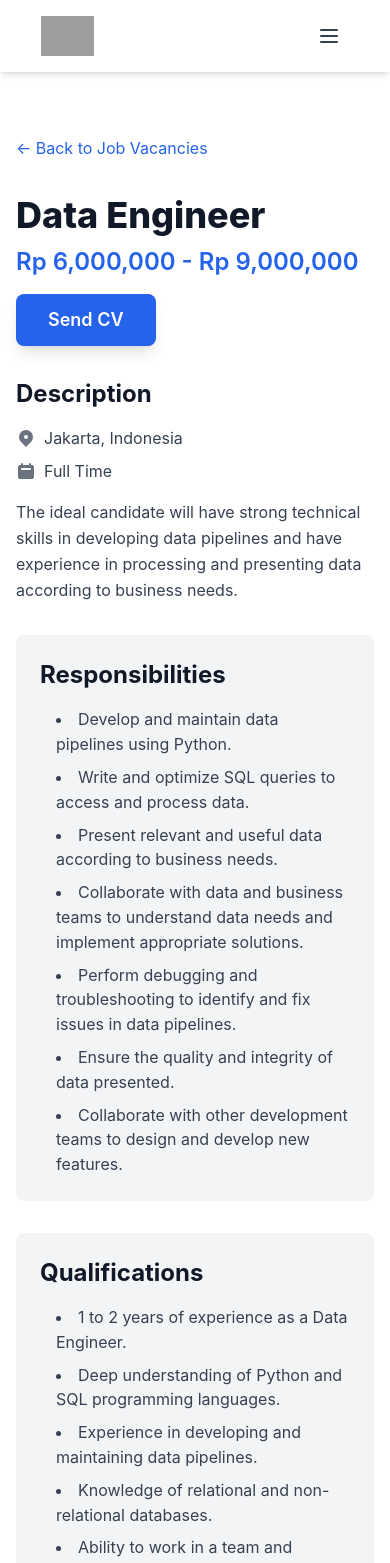
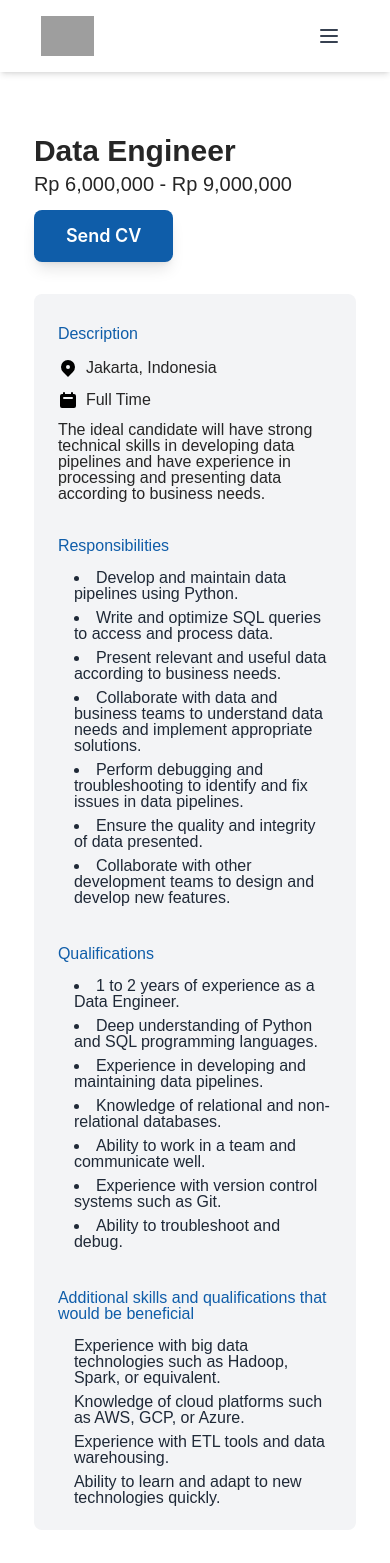
Before and after one commit to Vputri/metalit, a Nuxt app: page /career-support/data-engineer in a window 390 px wide. Shown: the top 1563 px of the page. Built offline with nearby package versions, Linux system fonts and the light colour scheme; grey boxes are pictures that could not be loaded.

Commit message:
fix responsive detail career

```diff
--- a/components/Header.vue
+++ b/components/Header.vue
@@ -94,12 +94,12 @@
 
       <div class="hidden lg:flex space-x-4">
         <button
-          class="px-6 py-2 border border-blue-600 text-blue-600 rounded-lg hover:bg-blue-50 transition duration-300 font-semibold"
+          class="px-6 py-2 border border-[#0F5DA9] text-[#0F5DA9] rounded-lg hover:bg-blue-50 transition duration-300 font-semibold"
         >
           Login
         </button>
         <button
-          class="px-6 py-2 bg-blue-600 text-white rounded-lg hover:bg-blue-700 transition duration-300 font-semibold"
+          class="px-6 py-2 bg-[#0F5DA9] text-white rounded-lg hover:bg-blue-700 transition duration-300 font-semibold"
         >
           Registrasi
         </button>
--- a/components/TestimonialCarousel.vue
+++ b/components/TestimonialCarousel.vue
@@ -75,12 +75,12 @@
       <button
         v-for="(testimonial, index) in props.testimonials"
         :key="'indicator-' + index"
-        @click="goToTestimonial(index)"
         :class="[
           'w-3 h-3 rounded-full transition-colors duration-300',
           index === currentIndex ? 'bg-blue-600' : 'bg-gray-300 hover:bg-gray-400',
         ]"
         :aria-label="`Go to testimonial ${index + 1}`"
+        @click="goToTestimonial(index)"
       ></button>
     </div>
   </div>
--- a/pages/career-support/[id].vue
+++ b/pages/career-support/[id].vue
@@ -7,34 +7,41 @@
 
     <template v-if="job">
       <section class="bg-white py-16 px-4 md:px-8">
-        <div class="container mx-auto max-w-4xl">
-          <NuxtLink to="/career-support" class="text-blue-600 hover:underline mb-8 inline-block">
+        <div class="container mx-auto max-w-[90%]">
+          <!-- <NuxtLink to="/career-support" class="text-blue-600 hover:underline mb-8 inline-block">
             &larr; Back to Job Vacancies
-          </NuxtLink>
+          </NuxtLink> -->
 
           <div class="flex flex-col md:flex-row justify-between items-start md:items-center mb-8">
             <div>
               <h1
-                class="text-4xl md:text-5xl font-extrabold leading-tight mb-2 text-gray-900 rounded-md"
+                class="font-poppins font-bold text-[30px] leading-none tracking-normal text-[#262626] mb-2"
               >
                 {{ job.title }}
               </h1>
-              <p class="text-blue-600 font-semibold text-2xl mb-4">{{ job.salary }}</p>
+              <p
+                class="font-poppins font-normal text-[20px] leading-none tracking-normal text-[#262626] mb-4"
+              >
+                {{ job.salary }}
+              </p>
             </div>
             <button
-              class="bg-blue-600 text-white font-semibold py-3 px-8 rounded-lg shadow-lg hover:bg-blue-700 transition duration-300 text-lg md:text-xl"
+              class="bg-[#0F5DA9] text-white font-semibold py-3 px-8 rounded-lg shadow-lg hover:bg-blue-700 transition duration-300 text-lg md:text-xl"
               @click="openUploadCvPopup"
             >
               Send CV
             </button>
           </div>
-
-          <!-- Description Section -->
-          <div class="mb-8">
-            <h2 class="text-2xl font-bold text-gray-900 mb-4">Description</h2>
-            <div class="flex items-center text-gray-700 mb-2">
+          <div class="bg-gray-100 p-6 rounded-lg mb-8">
+            <div class="mb-7">
+              <h2
+                class="font-poppins font-medium text-base leading-none tracking-normal inline-block py-2 rounded-md text-[#0F5DA9] mb-2"
+              >
+                Description
+              </h2>
+              <div class="flex items-center text-gray-700 mb-3">
                 <svg
-                class="w-5 h-5 mr-2 text-gray-500"
+                  class="w-5 h-5 mr-2 text-black"
                   fill="currentColor"
                   viewBox="0 0 20 20"
                   xmlns="http://www.w3.org/2000/svg"
@@ -45,11 +52,14 @@
                     clip-rule="evenodd"
                   ></path>
                 </svg>
-              <span>{{ job.location }}</span>
+                <span
+                  class="font-poppins font-normal text-base leading-none tracking-normal text-[#262626]"
+                  >{{ job.location }}</span
+                >
               </div>
-            <div class="flex items-center text-gray-700 mb-4">
+              <div class="flex items-center text-gray-700 mb-3">
                 <svg
-                class="w-5 h-5 mr-2 text-gray-500"
+                  class="w-5 h-5 mr-2 text-black"
                   fill="currentColor"
                   viewBox="0 0 20 20"
                   xmlns="http://www.w3.org/2000/svg"
@@ -60,27 +70,42 @@
                     clip-rule="evenodd"
                   ></path>
                 </svg>
-              <span>{{ job.employmentType }}</span>
+                <span
+                  class="font-poppins font-normal text-base leading-none tracking-normal text-[#262626]"
+                  >{{ job.employmentType }}</span
+                >
               </div>
-            <p class="text-gray-700 leading-relaxed">
+              <p
+                class="font-poppins font-normal text-base leading-none tracking-normal text-[#262626]"
+              >
                 {{ job.descriptionDetail }}
               </p>
             </div>
 
-          <!-- Responsibilities Section -->
-          <div class="bg-gray-100 p-6 rounded-lg mb-8">
-            <h2 class="text-2xl font-bold text-gray-900 mb-4">Responsibilities</h2>
-            <ul class="list-disc list-inside text-gray-700 space-y-2 pl-4">
+            <div class="mb-8">
+              <h2
+                class="font-poppins font-medium text-base leading-none tracking-normal inline-block py-2 rounded-md text-[#0F5DA9] mb-2"
+              >
+                Responsibilities
+              </h2>
+              <ul
+                class="list-disc list-inside font-poppins font-normal text-base leading-none tracking-normal text-[#262626 space-y-2 pl-4"
+              >
                 <li v-for="(responsibility, index) in job.responsibilities" :key="index">
                   {{ responsibility }}
                 </li>
               </ul>
             </div>
 
-          <!-- Qualifications Section -->
-          <div class="bg-gray-100 p-6 rounded-lg mb-8">
-            <h2 class="text-2xl font-bold text-gray-900 mb-4">Qualifications</h2>
-            <ul class="list-disc list-inside text-gray-700 space-y-2 pl-4">
+            <div class="mb-8">
+              <h2
+                class="font-poppins font-medium text-base leading-none tracking-normal inline-block py-2 rounded-md text-[#0F5DA9] mb-2"
+              >
+                Qualifications
+              </h2>
+              <ul
+                class="list-disc list-inside font-poppins font-normal text-base leading-none tracking-normal text-[#262626 space-y-2 pl-4"
+              >
                 <li v-for="(qualification, index) in job.qualifications" :key="index">
                   {{ qualification }}
                 </li>
@@ -88,18 +113,20 @@
             </div>
 
             <!-- Additional Skills Section -->
-          <div
-            v-if="job.additionalSkills && job.additionalSkills.length > 0"
-            class="bg-gray-100 p-6 rounded-lg mb-8"
+            <div v-if="job.additionalSkills && job.additionalSkills.length > 0">
+              <h2
+                class="font-poppins font-medium text-base leading-none tracking-normal inline-block py-2 rounded-md text-[#0F5DA9] mb-2"
               >
-            <h2 class="text-2xl font-bold text-gray-900 mb-4">
                 Additional skills and qualifications that would be beneficial
               </h2>
-            <ul class="list-disc list-inside text-gray-700 space-y-2 pl-4">
+              <ul
+                class="llist-disc list-inside font-poppins font-normal text-base leading-none tracking-normal text-[#262626 space-y-2 pl-4"
+              >
                 <li v-for="(skill, index) in job.additionalSkills" :key="index">
                   {{ skill }}
                 </li>
               </ul>
+            </div>
           </div>
         </div>
       </section>
@@ -122,11 +149,6 @@
       @submit="handleCvSubmission"
     />
 
-    <!-- Contact Us CTA Section -->
-    <section class="py-16 px-4 md:px-8">
-      <ContactUsCta />
-    </section>
-
     <!-- Footer Component -->
     <Footer />
   </div>
@@ -137,7 +159,6 @@ import { ref } from 'vue';
 import { useRoute } from 'vue-router';
 import Header from '~/components/Header.vue';
 import Footer from '~/components/Footer.vue';
-import ContactUsCta from '~/components/ContactUsCta.vue';
 import UploadCvPopup from '~/components/UploadCvPopup.vue';
 
 interface JobVacancy {
```
Also changed, not shown: app.vue (line endings or trailing spaces). Lines whose indentation alone changed are shown as unchanged.
